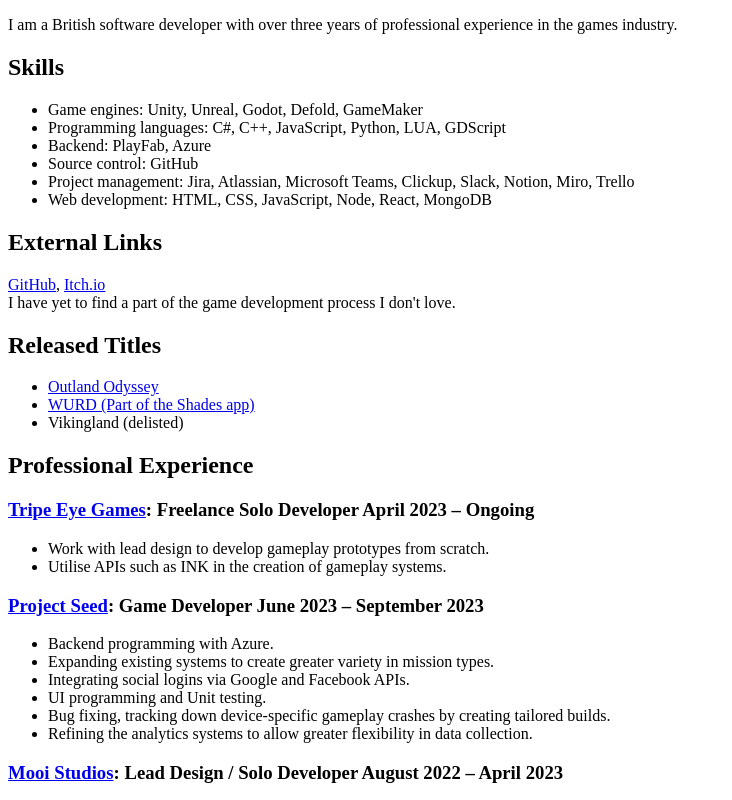
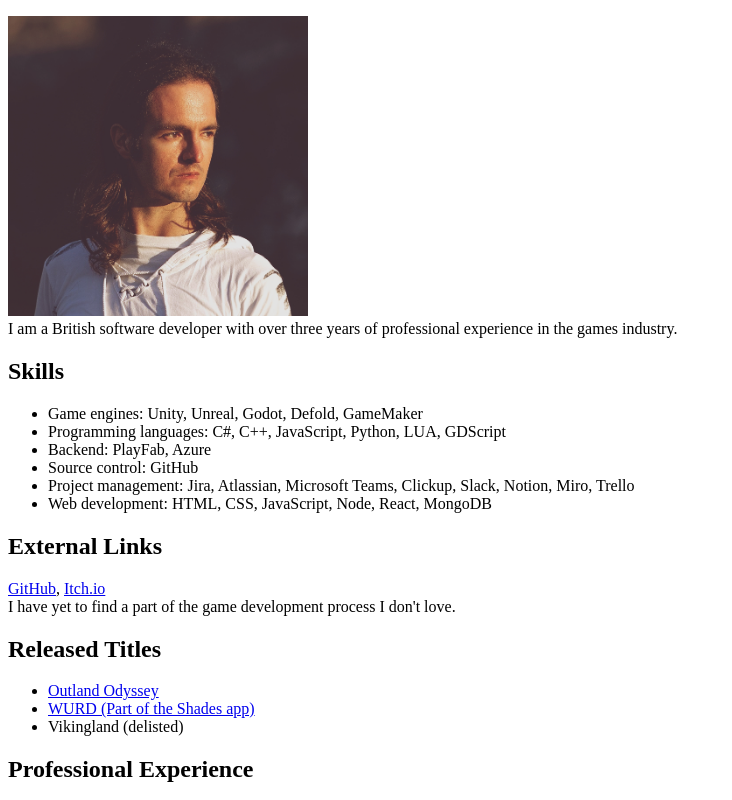
Before and after one commit to Ayrlyn/AlasdairPortfolio, a plain HTML site: page pages/about.html in a window 1280 px wide. Shown: the top 800 px of the page, without its empty margins (0-732 px from the left). Drawn offline with Linux system fonts and the light colour scheme.

Commit message:
[ADD]A photo of me to the portfolio

```diff
--- a/pages/about.html
+++ b/pages/about.html
@@ -7,7 +7,8 @@
 </head>
 <body>
 <p>
-  I am a British software developer with over three years of professional experience in the games industry.
+  <img src="../assets/images/AlasdairReavey.jpg" alt="A photo of Alasdair Reavey." width="300"/>
+  <br/>I am a British software developer with over three years of professional experience in the games industry.
 </p>
   <h2>Skills</h2>
   <ul>
```
